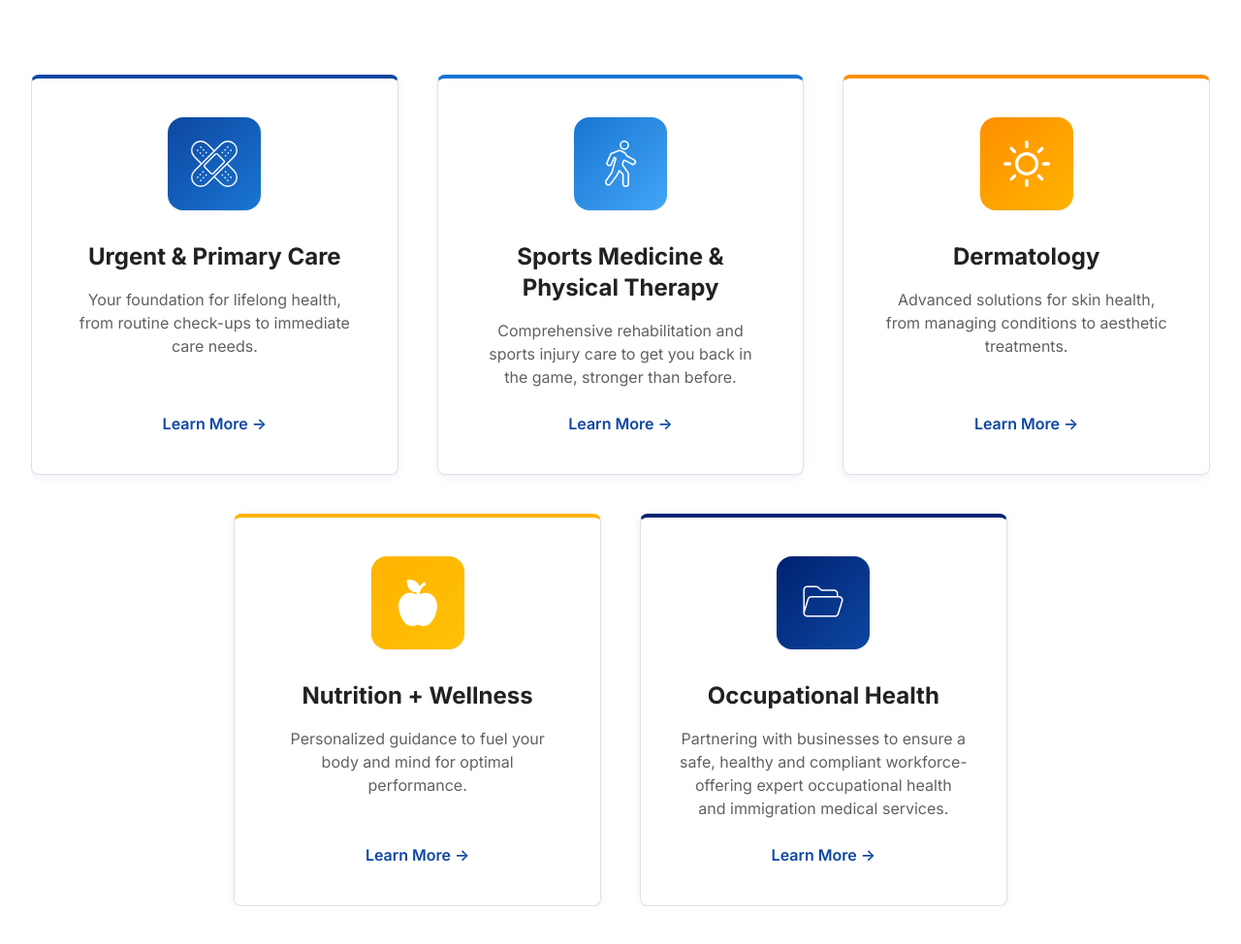
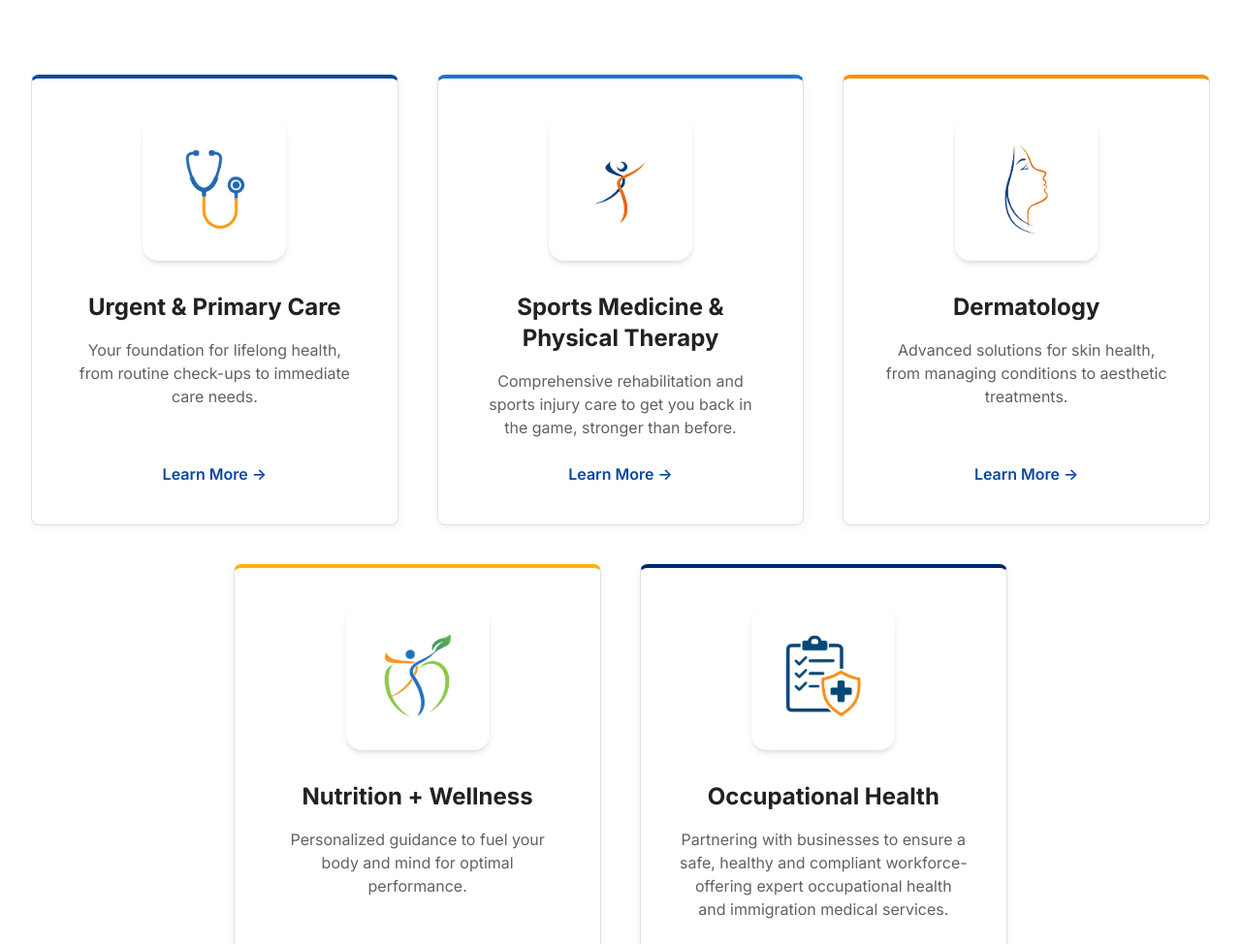
Before and after one commit to 39839/MMC, a plain HTML site: page index.html in a window 1280 px wide. Shown: the part 1886-2860 px from the top of the page at 97% size. Drawn offline with nearby package versions, Linux system fonts and the light colour scheme.

Commit message:
Add files via upload

```diff
--- a/css/style.css
+++ b/css/style.css
@@ -256,6 +256,28 @@ section, div, header, footer {
     transition: all 0.3s ease;
     box-shadow: var(--shadow-subtle);
     width: fit-content;
+}
+
+/* New Icon Wrapper for Custom PNG Icons */
+.icon-wrap-new {
+    transition: all 0.4s cubic-bezier(0.4, 0, 0.2, 1);
+    box-shadow: 0 4px 6px -1px rgba(0, 0, 0, 0.1), 0 2px 4px -1px rgba(0, 0, 0, 0.06);
+    width: fit-content;
+    border: 2px solid transparent;
+}
+
+@media (hover: hover) {
+    .card:hover .icon-wrap-new {
+        transform: translateY(-4px) scale(1.05);
+        box-shadow: 0 10px 15px -3px rgba(0, 0, 0, 0.1), 0 4px 6px -2px rgba(0, 0, 0, 0.05);
+        border-color: var(--medical-blue);
+    }
+}
+
+@media (hover: none) {
+    .card:active .icon-wrap-new {
+        transform: scale(0.98);
+    }
 }
 
 .card[data-service="primary"] .icon-wrap {
--- a/index.html
+++ b/index.html
@@ -345,31 +345,31 @@
             </div>
 
             <div class="grid grid-cols-1 sm:grid-cols-2 lg:grid-cols-6 gap-8 lg:gap-10">
-                <a href="pages/urgent-primary-care.html" class="card p-10 text-center flex flex-col group lg:col-span-2" data-service="primary" data-aos="fade-up">
-                    <div class="icon-wrap p-6 rounded-2xl mb-8 mx-auto">
-                        <img src="icons/band-aid.svg" class="h-12 w-12 text-white" alt="Urgent & Primary Care"/>
+                <a href="pages/urgent-primary-care.html" class="card p-6 sm:p-8 md:p-10 text-center flex flex-col group lg:col-span-2" data-service="primary" data-aos="fade-up">
+                    <div class="icon-wrap-new bg-white p-6 rounded-2xl mb-6 sm:mb-8 mx-auto flex items-center justify-center shadow-md">
+                        <img src="icons/PrimaryCare.png" class="h-20 w-20 sm:h-24 sm:w-24 object-contain" alt="Urgent & Primary Care"/>
                     </div>
-                    <h3 class="text-2xl font-bold mb-4">Urgent & Primary Care</h3>
-                    <p class="text-medium-gray mb-6 flex-grow">Your foundation for lifelong health, from routine check-ups to immediate care needs.</p>
+                    <h3 class="text-xl sm:text-2xl font-bold mb-3 sm:mb-4">Urgent & Primary Care</h3>
+                    <p class="text-sm sm:text-base text-medium-gray mb-4 sm:mb-6 flex-grow">Your foundation for lifelong health, from routine check-ups to immediate care needs.</p>
                     <span class="text-brand-blue font-semibold flex items-center justify-center gap-1">
                         Learn More →
                     </span>
                 </a>
 
-                <a href="pages/sports-medicine.html" class="card p-10 text-center flex flex-col group lg:col-span-2" data-service="sports" data-aos="fade-up" data-aos-delay="100">
-                    <div class="icon-wrap p-6 rounded-2xl mb-8 mx-auto">
-                        <img src="icons/walk.svg" class="h-12 w-12 text-white" alt="Sports Medicine"/>
+                <a href="pages/sports-medicine.html" class="card p-6 sm:p-8 md:p-10 text-center flex flex-col group lg:col-span-2" data-service="sports" data-aos="fade-up" data-aos-delay="100">
+                    <div class="icon-wrap-new bg-white p-6 rounded-2xl mb-6 sm:mb-8 mx-auto flex items-center justify-center shadow-md">
+                        <img src="icons/PhysicalTherapy.png" class="h-20 w-20 sm:h-24 sm:w-24 object-contain" alt="Sports Medicine"/>
                     </div>
-                    <h3 class="text-2xl font-bold mb-4">Sports Medicine & Physical Therapy</h3>
-                    <p class="text-medium-gray mb-6 flex-grow">Comprehensive rehabilitation and sports injury care to get you back in the game, stronger than before.</p>
+                    <h3 class="text-xl sm:text-2xl font-bold mb-3 sm:mb-4">Sports Medicine & Physical Therapy</h3>
+                    <p class="text-sm sm:text-base text-medium-gray mb-4 sm:mb-6 flex-grow">Comprehensive rehabilitation and sports injury care to get you back in the game, stronger than before.</p>
                     <span class="text-brand-blue font-semibold flex items-center justify-center gap-1">
                         Learn More →
                     </span>
                 </a>
 
-                <a href="pages/dermatology.html" class="card p-10 text-center flex flex-col group lg:col-span-2" data-service="derma" data-aos="fade-up" data-aos-delay="200">
-                    <div class="icon-wrap p-6 rounded-2xl mb-8 mx-auto">
-                        <img src="icons/sun.svg" class="h-12 w-12 text-white" alt="Dermatology"/>
+                <a href="pages/dermatology.html" class="card p-6 sm:p-8 md:p-10 text-center flex flex-col group lg:col-span-2" data-service="derma" data-aos="fade-up" data-aos-delay="200">
+                    <div class="icon-wrap-new bg-white p-6 rounded-2xl mb-6 sm:mb-8 mx-auto flex items-center justify-center shadow-md">
+                        <img src="icons/Dermatology.png" class="h-20 w-20 sm:h-24 sm:w-24 object-contain" alt="Dermatology"/>
                     </div>
                     <h3 class="text-xl sm:text-2xl font-bold mb-3 sm:mb-4">Dermatology</h3>
                     <p class="text-sm sm:text-base text-medium-gray mb-4 sm:mb-6 flex-grow">Advanced solutions for skin health, from managing conditions to aesthetic treatments.</p>
@@ -379,8 +379,8 @@
                 </a>
 
                 <a href="pages/nutrition-wellness.html" class="card p-6 sm:p-8 md:p-10 text-center flex flex-col group lg:col-start-2 lg:col-span-2" data-service="nutrition" data-aos="fade-up" data-aos-delay="300">
-                    <div class="icon-wrap p-4 sm:p-6 rounded-2xl mb-6 sm:mb-8 mx-auto">
-                        <img src="icons/apple.svg" class="h-10 w-10 sm:h-12 sm:w-12 text-white" alt="Nutrition + Wellness"/>
+                    <div class="icon-wrap-new bg-white p-6 rounded-2xl mb-6 sm:mb-8 mx-auto flex items-center justify-center shadow-md">
+                        <img src="icons/Nutrition.png" class="h-20 w-20 sm:h-24 sm:w-24 object-contain" alt="Nutrition + Wellness"/>
                     </div>
                     <h3 class="text-xl sm:text-2xl font-bold mb-3 sm:mb-4">Nutrition + Wellness</h3>
                     <p class="text-sm sm:text-base text-medium-gray mb-4 sm:mb-6 flex-grow">Personalized guidance to fuel your body and mind for optimal performance.</p>
@@ -390,8 +390,8 @@
                 </a>
 
                 <a href="pages/occupational-health.html" class="card p-6 sm:p-8 md:p-10 text-center flex flex-col group lg:col-span-2" data-service="occupational" data-aos="fade-up" data-aos-delay="400">
-                    <div class="icon-wrap p-4 sm:p-6 rounded-2xl mb-6 sm:mb-8 mx-auto">
-                        <img src="icons/folder.svg" class="h-10 w-10 sm:h-12 sm:w-12 text-white" alt="Occupational Health"/>
+                    <div class="icon-wrap-new bg-white p-6 rounded-2xl mb-6 sm:mb-8 mx-auto flex items-center justify-center shadow-md">
+                        <img src="icons/OccupationalHealth.png" class="h-20 w-20 sm:h-24 sm:w-24 object-contain" alt="Occupational Health"/>
                     </div>
                     <h3 class="text-xl sm:text-2xl font-bold mb-3 sm:mb-4">Occupational Health</h3>
                     <p class="text-sm sm:text-base text-medium-gray mb-4 sm:mb-6 flex-grow">Partnering with businesses to ensure a safe, healthy and compliant workforce- offering expert occupational health and immigration medical services.</p>
```
Also changed, not shown: icons/Dermatology.png (added), icons/Nutrition.png (added), icons/OccupationalHealth.png (added), icons/PhysicalTherapy.png (added), icons/PrimaryCare.png (added).
